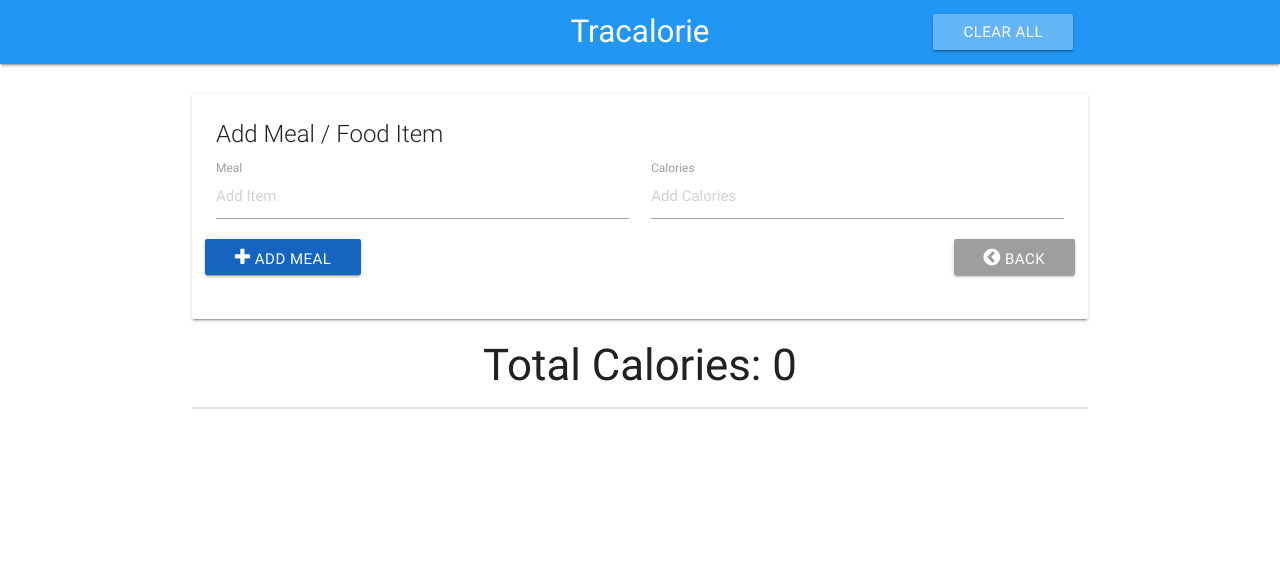
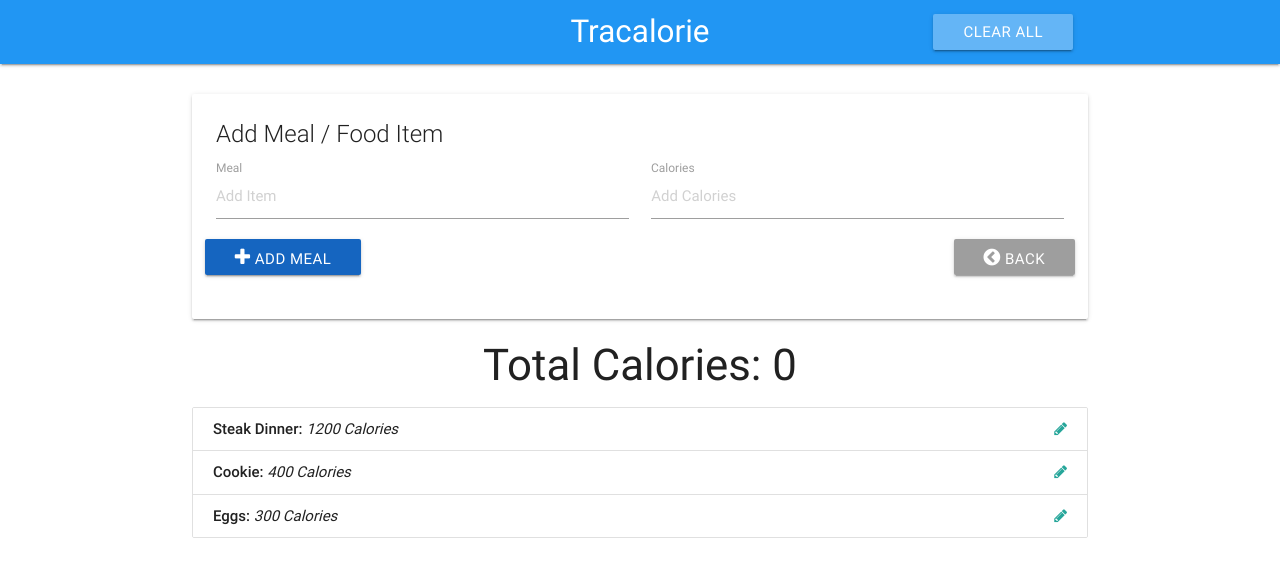
Before and after one commit to Marko351/tracalori-project, a plain HTML site: page index.html in a window 1280 px wide. Drawn offline with nearby package versions, Linux system fonts and the light colour scheme.

Commit message:
Get item from hardcore data structure

```diff
--- a/app.js
+++ b/app.js
@@ -10,7 +10,7 @@ const ItemCtrl = (function(){
     this.id = id;
     this.name = name;
     this.calories = calories;
-  }
+  };
 
   // Data Structure / State
   const data = {
@@ -21,14 +21,17 @@ const ItemCtrl = (function(){
     ],
     currentItem: null,
     totalCalories: 0
-  }
+  };
 
   // Public methods
   return {
+    getItems: function(){
+      return data.items;
+    },
     logData: function(){
       return data;
     }
-  }
+  };
 })();
 
 
@@ -36,11 +39,27 @@ const ItemCtrl = (function(){
 
 ////////////////////// UI Controller /////////////////////////////////////////
 const UICtrl = (function(){
+  const UISelectors = {
+    itemList: '#item-list'
+  };
 
   // Public methods
   return{
+    populateItemList: function(items){
+      let html = '';
 
-  }
+      items.forEach((item) => {
+        html += `<li class="collection-item" id="item-${item.id}">
+        <strong>${item.name}: </strong> <em>${item.calories} Calories</em>
+        <a href="#" class="secondary-content">
+          <i class="edit-item fa fa-pencil"></i>
+        </a>
+      </li>`;
+      });
+      // Insert list items
+      document.querySelector(UISelectors.itemList).innerHTML = html;
+    }
+  };
 })();
 
 
@@ -52,7 +71,10 @@ const AppCtrl = (function(ItemCtrl, UICtrl){
   // Public methods
   return {
     init: function(){
-      console.log('Initialize App');
+      // Fetch items from data structure
+      const items = ItemCtrl.getItems();
+      // Populate list with items
+      UICtrl.populateItemList(items);
     }
   }
 
```
Also changed, not shown: index.html (+3 -3 lines).
